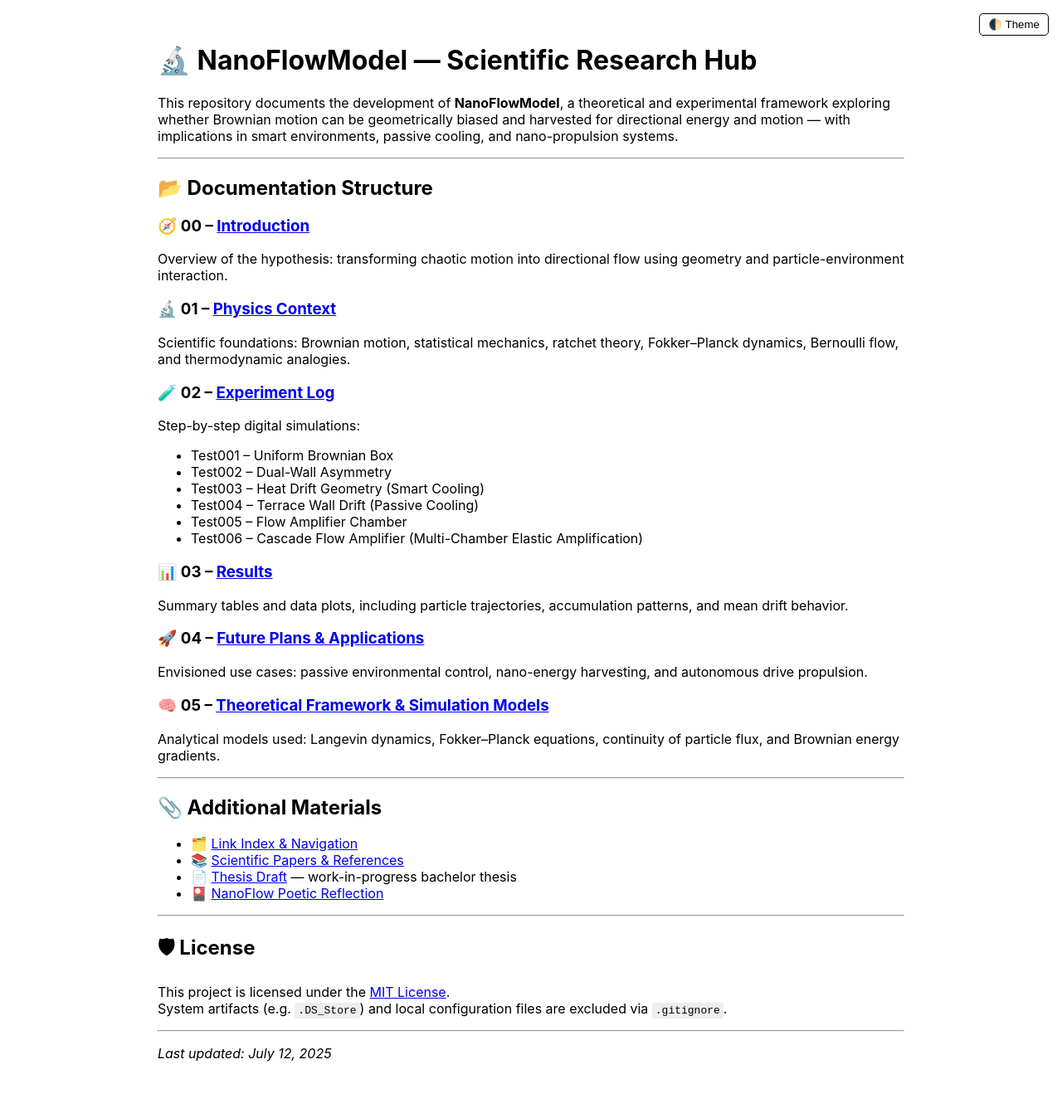
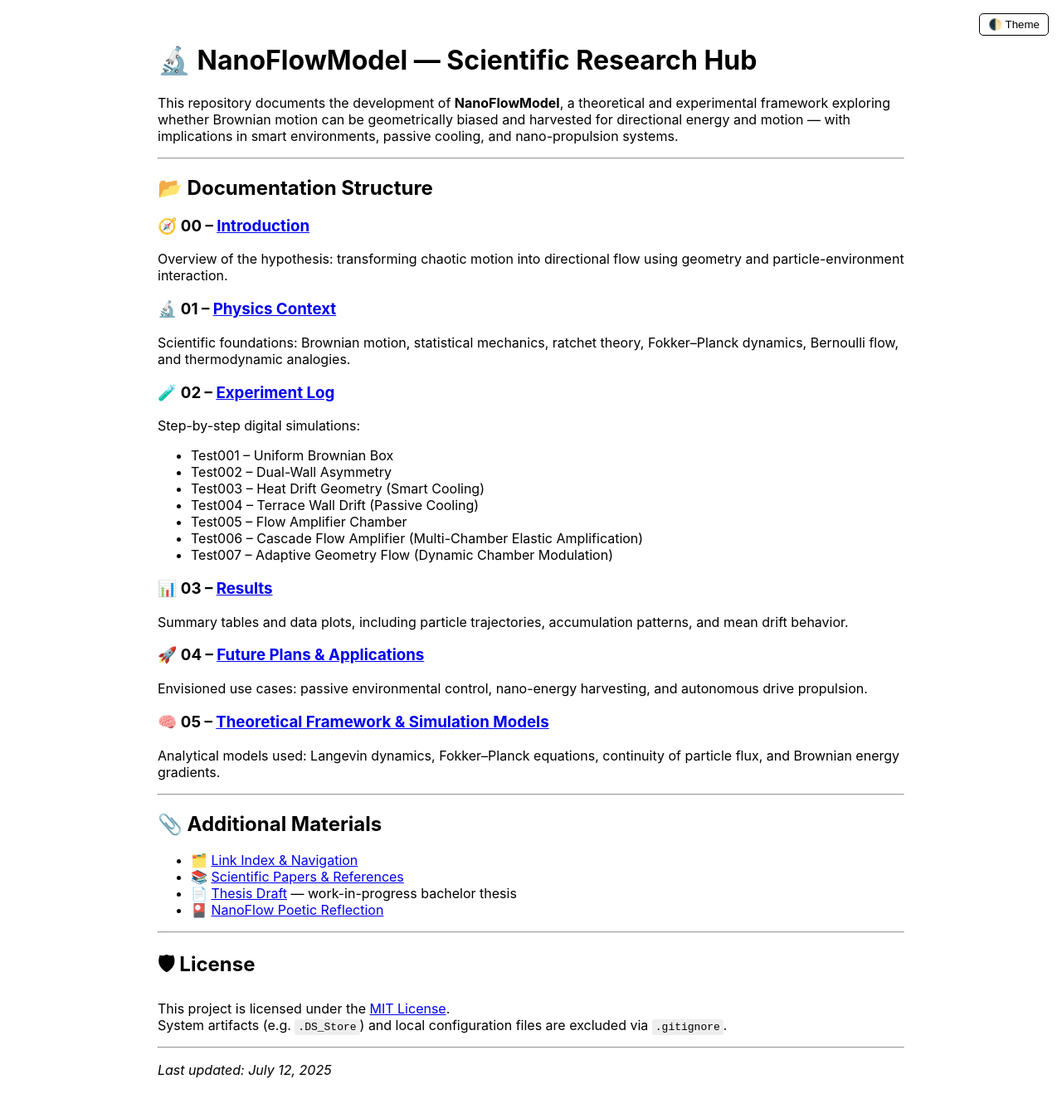
Before and after one commit to gavianu/NanoFlowModel, a Jekyll site: the page built from index.md, in a window 1280 px wide. Shown: the whole page at 83% size. Built offline with Jekyll 4.4.1, drawn with Linux system fonts in a browser that asks for light colours.

Commit message:
📚 Update experiment log: Add Test007 for Adaptive Geometry Flow (Dynamic Chamber Modulation)

```diff
--- a/index.md
+++ b/index.md
@@ -29,6 +29,7 @@ Step-by-step digital simulations:
 - Test004 – Terrace Wall Drift (Passive Cooling)
 - Test005 – Flow Amplifier Chamber
 - Test006 – Cascade Flow Amplifier (Multi-Chamber Elastic Amplification)
+- Test007 – Adaptive Geometry Flow (Dynamic Chamber Modulation)
 
 ### 📊 03 – [Results](./docs/03_results.md)
 
```
